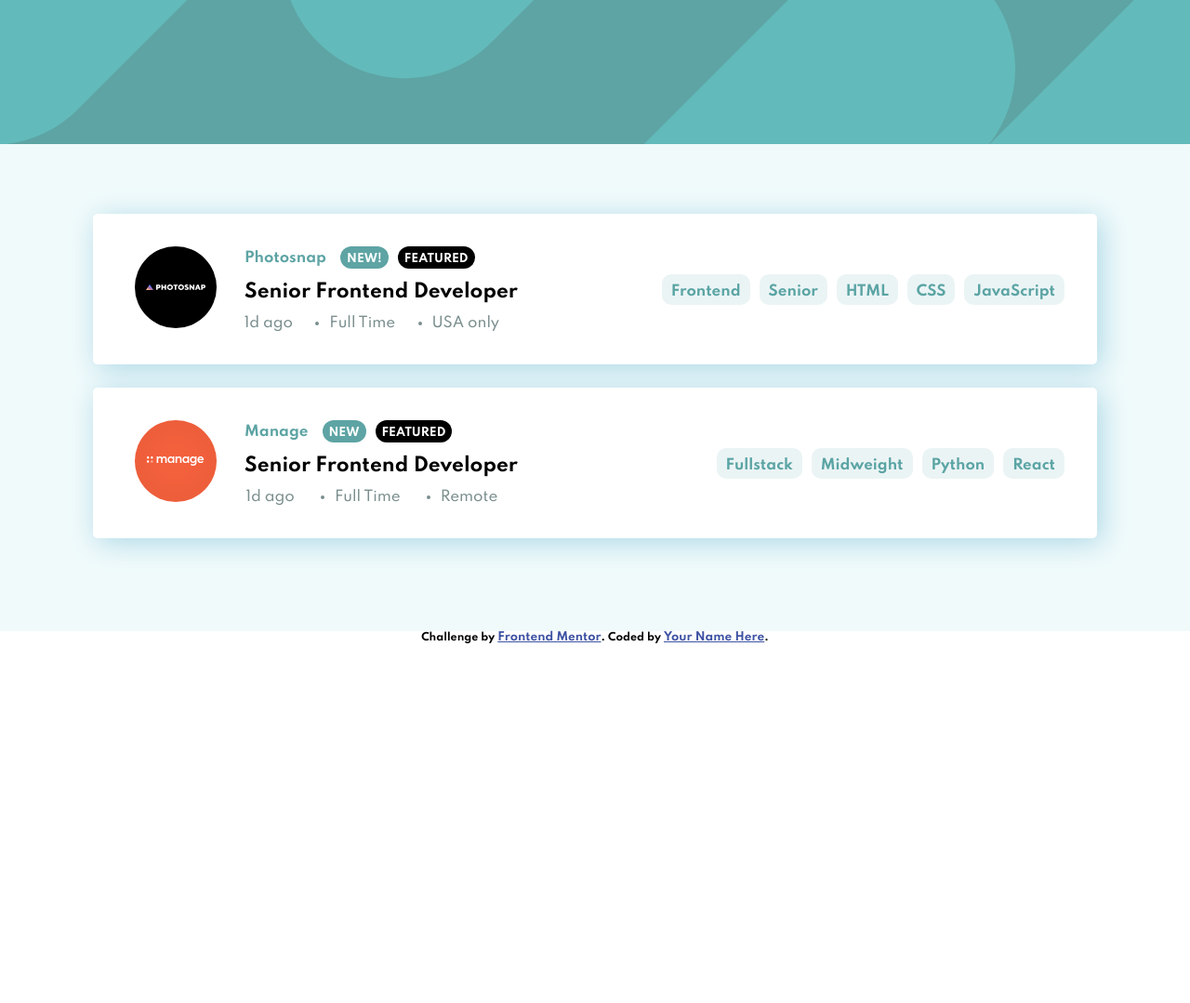
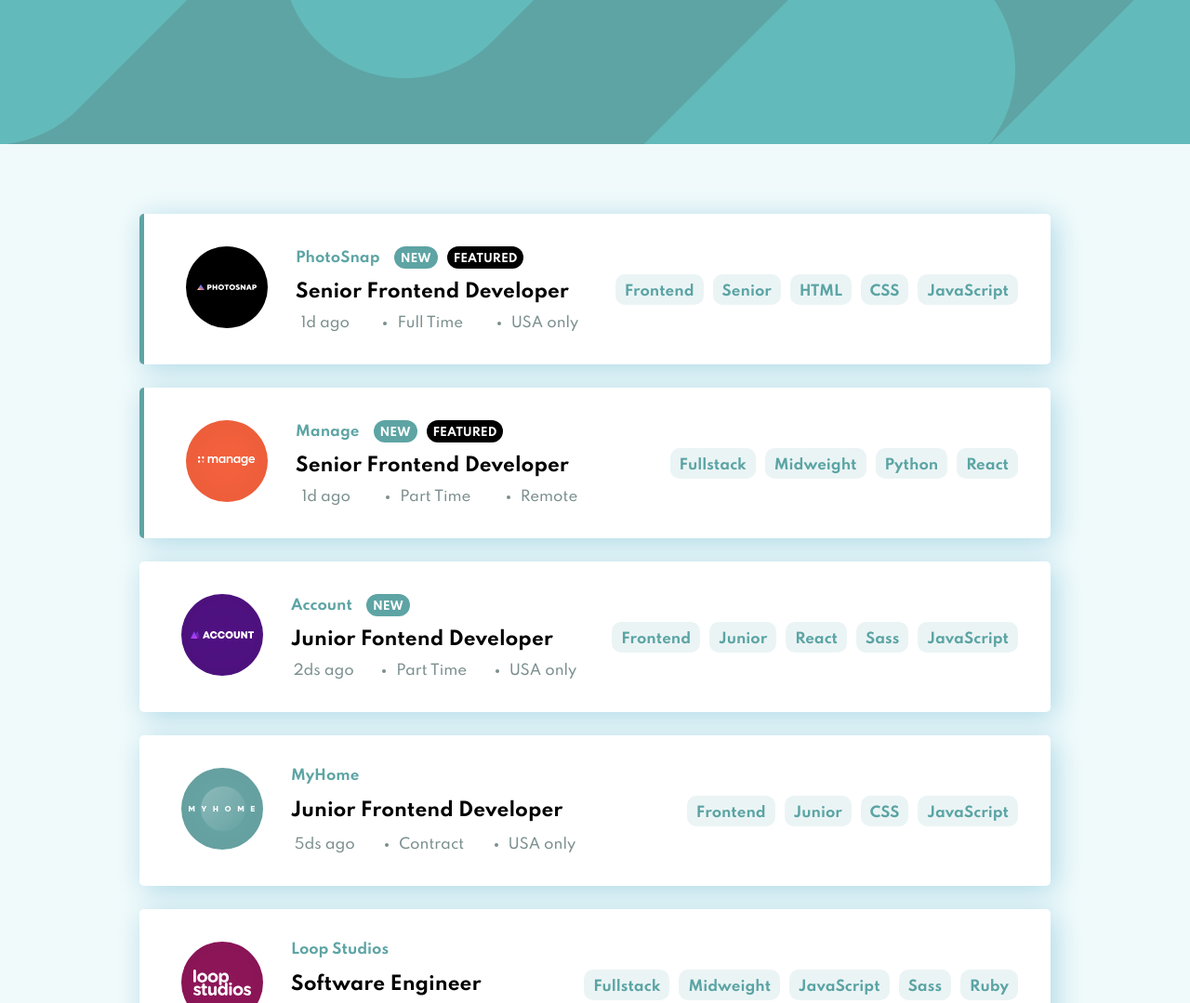
Before and after one commit to CodingDatum/FrontEnd-Mentor-Static-Job-Listing, a plain HTML site: page index.html in a window 1280 px wide. Shown: the top 1079 px of the page at 93% size. Before the commit the page ends 800 px from the top, so only its background shows below. Drawn offline with Linux system fonts and the light colour scheme.

Commit message:
Add files via upload

```diff
--- a/index.html
+++ b/index.html
@@ -25,56 +25,7 @@
 
   <div class="container">
 
-    <div class="listing">
-
-      <div class="logo">
-
-        <img src="images/photosnap.svg" alt="job-logo">
-
-      </div>
-
-      <div class="job-details">
-
-        <div class="job-detail">
-
-          <span class="employer">Photosnap</span><span class="new">NEW!</span><span class="featured">FEATURED</span>
-
-        </div>
-
-        <div class="job-title">
-
-          <h2>Senior Frontend Developer</h2>
-
-        </div>
-
-        <div class="listing-info">
-
-          <ul>
-            <li>1d ago</li>
-            <li>Full Time</li>
-            <li>USA only</li>
-          </ul>
-
-        </div>
-
-      </div>
-
-      <div class="skills">
-
-        <ul>
-          <li>Frontend</li>
-          <li>Senior</li>
-          <li>HTML</li>
-          <li>CSS</li>
-          <li>JavaScript</li>
-        </ul>
-
-      </div>
-
-    </div>
-
   </div>
-
 
   <div class="attribution">
     Challenge by <a href="https://www.frontendmentor.io?ref=challenge" target="_blank">Frontend Mentor</a>.
--- a/index.js
+++ b/index.js
@@ -1,16 +1,42 @@
-// let listingAttempt = {
-//     logoURL: "images/manage.svg",
-//     employer: "Manage",
-//     isNew: true,
-//     isFeatured: true,
-//     jobTitle: "Senior Frontend Developer",
-//     dateListed: 1,
-//     commitment: "Full Time",
-//     location: "Remote",
-//     skills: ["Fullstack", "Midweight", "Python", "React"]
-// }
+let listings = []
 
-let listingAttempt = new Listing("images/manage.svg", "Manage", true, true, "Senior Frontend Developer", 1, "Full Time", "Remote", ["Fullstack", "Midweight", "Python", "React"])
+let firstListing = new Listing("images/photosnap.svg", "PhotoSnap", true, true, "Senior Frontend Developer", 1, "Full Time", "USA only", ["Frontend", "Senior", "HTML", "CSS", "JavaScript"])
+listings.push(firstListing);
+
+let listingAttempt = new Listing("images/manage.svg", "Manage", true, true, "Senior Frontend Developer", 1, "Part Time", "Remote", ["Fullstack", "Midweight", "Python", "React"])
+listings.push(listingAttempt);
+
+let listing = new Listing("images/account.svg", "Account", true, false, "Junior Fontend Developer", 2, "Part Time", "USA only", ["Frontend","Junior","React","Sass","JavaScript"])
+listings.push(listing);
+
+let listing4 = new Listing("images/myhome.svg", "MyHome", false, false, "Junior Frontend Developer", 5, "Contract", "USA only", ["Frontend", "Junior", "CSS", "JavaScript"]);
+listings.push(listing4);
+
+let listing5 = new Listing("images/loop-studios.svg", "Loop Studios", false, false, "Software Engineer", 7, "Full Time", "Worldwide", ["Fullstack", "Midweight", "JavaScript", "Sass", "Ruby"])
+listings.push(listing5);
+
+let listing6 = new Listing("images/faceit.svg","FaceIt", false, false, "Junior Backend Developer", 14, "Full Time", "UK only", ["Backend", "Junior", "Ruby", "RoR"]);
+listings.push(listing6);
+
+let listing7 = new Listing("images/shortly.svg", "Shortly", false, false, "Junior Developer", 7, "Full Time", "Worldwide", ["Frontend", "Junior", "HTML", "Sass", "JavaScript"]);
+listings.push(listing7);
+
+let listing8 = new Listing("images/insure.svg", "Insure", false, false, "Junior Frontend Developer", 7, "Full Time", "USA only", ["Frontend", "Junior", "Vue", "JavaScript", "Sass"]);
+listings.push(listing8);
+
+let listing9 = new Listing("images/eyecam-co.svg", "Eyecam Co.", false, false, "Full Stack Engineer", 21, "Full Time", "Worldwide", ["Fullstack", "Midweight", "JavaScript", "Django", "Python"]);
+listings.push(listing9)
+
+let listing10 = new Listing("images/the-air-filter-company.svg", "The Air Filter Company", false, false, "Fullstack Engineer", 32, "Part Time", "Worldwide", ["Frontend", "Junior", "React", "Sass", "JavaScript"])
+listings.push(listing10)
+
+
+for(let i = 0 ; i < listings.length; i++){
+
+    createListingDisplay(listings[i])
+
+}
+
 
 function Listing(logoURL, employer, isNew, isFeatured, jobTitle, dateListed, commitment, location, skills){
 
@@ -26,10 +52,41 @@ function Listing(logoURL, employer, isNew, isFeatured, jobTitle, dateListed, com
 
 }
 
-// THIS IS WHAT WE WILL EVENTUALLY RENDER
+function createListingDisplay(listing){
+
+    // Create Listing Div
+
     let listingContainer = document.createElement("div");
 
     listingContainer.classList.add("listing");
+
+    if(listing.isFeatured){
+
+        listingContainer.classList.add("featured-div")
+
+    }
+
+    // Create lodo DIV and add it to listing Container
+
+    let logoDiv = createLogoDiv(listing)
+
+    listingContainer.appendChild(logoDiv);
+
+    // NEXT WE WILL CREATE THE JOB DETAILS DIV AND THEN ADD IT TO THE LISTING CONTAINER WE ORIGINALLY CREATED.
+
+    let jobDetails = createJobDetails(listing)
+
+    listingContainer.appendChild(jobDetails)
+
+    let skills = createSkills(listing);
+
+    listingContainer.appendChild(skills);
+
+    document.querySelector(".container").appendChild(listingContainer);
+
+}
+
+function createLogoDiv(listing){
 
     let logoDiv = document.createElement("div");
 
@@ -37,28 +94,77 @@ logoDiv.classList.add("logo");
 
     let logo = document.createElement("img");
 
-logo.src = listingAttempt.logoURL;
+    logo.src = listing.logoURL;
     logo.alt = "logo";
 
     logoDiv.appendChild(logo);
 
-listingContainer.appendChild(logoDiv);
+    return logoDiv
 
-// NEXT WE WILL CREATE THE JOB DETAILS DIV AND THEN ADD IT TO THE LISTING CONTAINER WE ORIGINALLY CREATED.
+}
+
+function createJobDetails(listing){
 
     let jobDetails = document.createElement("div");
 
     jobDetails.classList.add("job-details");
 
+    let jobDetail = createJobDetail(listing)
+
+    jobDetails.appendChild(jobDetail);
+
+    let jobTitle = createJobTitle(listing)
+
+    jobDetails.appendChild(jobTitle);
+
+    let listingInfo = createListingInfo(listing);
+
+    jobDetails.appendChild(listingInfo);
+
+    return jobDetails;
+
+}
+
+function createJobDetail(listing){
+
     let jobDetail = document.createElement("div");
 
     jobDetail.classList.add("job-detail");
+
+    let employer = createEmployer(listing);
+
+    let newOption = createNewOption(listing);
+
+    let featuredOption = createFeaturedOption(listing);
+
+    jobDetail.appendChild(employer);
+
+    if(listing.isNew){
+
+        jobDetail.appendChild(newOption);
+
+    }
+    if(listing.isFeatured){
+
+        jobDetail.appendChild(featuredOption);
+
+    }
+
+    return jobDetail
+}
+
+function createEmployer(listing){
 
     let employer = document.createElement("span");
 
     employer.classList.add("employer");
 
-employer.innerHTML = listingAttempt.employer;
+    employer.innerHTML = listing.employer;
+
+    return employer
+}
+
+function createNewOption(listing){
 
     let newOption = document.createElement("span");
 
@@ -66,26 +172,32 @@ newOption.classList.add("new");
 
     newOption.innerHTML = "NEW";
 
+    return newOption
+}
+
+function createFeaturedOption(listing){
+
     let featuredOption = document.createElement("span");
 
     featuredOption.classList.add("featured");
 
     featuredOption.innerHTML = "FEATURED";
 
-jobDetail.appendChild(employer);
-jobDetail.appendChild(newOption);
-jobDetail.appendChild(featuredOption);
+    return featuredOption;
+}
 
-jobDetails.appendChild(jobDetail);
-
+function createJobTitle(listing){
 
     let jobTitle = document.createElement("div");
 
     jobTitle.classList.add("job-title");
 
-jobTitle.innerHTML = "<h2>" + listingAttempt.jobTitle + "</h2>";
+    jobTitle.innerHTML = "<h2>" + listing.jobTitle + "</h2>";
 
-jobDetails.appendChild(jobTitle);
+    return jobTitle;
+}
+
+function createListingInfo(listing){
 
     let listingInfo = document.createElement("div");
 
@@ -95,23 +207,23 @@ let infoList = document.createElement("ul");
 
     let whenPosted = document.createElement("li");
 
-if(listingAttempt.dateListed === 1){
+    if(listing.dateListed === 1){
 
-    whenPosted.innerHTML = listingAttempt.dateListed + "d ago"
+        whenPosted.innerHTML = listing.dateListed + "d ago"
 
     }else{
 
-    whenPosted.innerHTML = listingAttempt.dateListed + "ds ago"
+        whenPosted.innerHTML = listing.dateListed + "ds ago"
 
     }
 
     let commitment = document.createElement("li");
 
-commitment.innerHTML = listingAttempt.commitment
+    commitment.innerHTML = listing.commitment
 
     let jobLocation = document.createElement("li");
 
-jobLocation.innerHTML = listingAttempt.location;
+    jobLocation.innerHTML = listing.location;
 
     infoList.appendChild(whenPosted);
     infoList.appendChild(commitment);
@@ -119,9 +231,10 @@ infoList.appendChild(jobLocation);
 
     listingInfo.appendChild(infoList)
 
-jobDetails.appendChild(listingInfo);
+    return listingInfo
+}
 
-listingContainer.appendChild(jobDetails)
+function createSkills(listing){
 
     let skills = document.createElement("div");
 
@@ -129,15 +242,15 @@ skills.classList.add("skills");
 
     let skillsList = document.createElement("ul");
 
-listingAttempt.skills.forEach(function(content){
+    listing.skills.forEach(function(content){
 
         let skill = document.createElement("li");
         skill.innerHTML = content;
         skillsList.appendChild(skill);
+
     })
 
     skills.appendChild(skillsList);
 
-listingContainer.appendChild(skills);
-
-document.querySelector(".container").appendChild(listingContainer);
+    return skills;
+}
--- a/style.css
+++ b/style.css
@@ -36,7 +36,7 @@ h2{
 
 .container{
     background-color: rgb(240,250,251);
-    padding: 75px 100px;
+    padding: 75px 150px;
     display: flex;
     flex-direction: column;
 }
@@ -93,6 +93,7 @@ h2{
 
 .listing-info{
     margin-left: -20px;
+    width: 350px;
 }
 
 .listing-info ul{
@@ -125,3 +126,7 @@ h2{
     padding: 10px 10px 5px 10px;
     border-radius: 10px;
 }
+
+.featured-div{
+    border-left: 5px solid rgb(94,164,164);
+}
```
Lines whose indentation alone changed are shown as unchanged.
